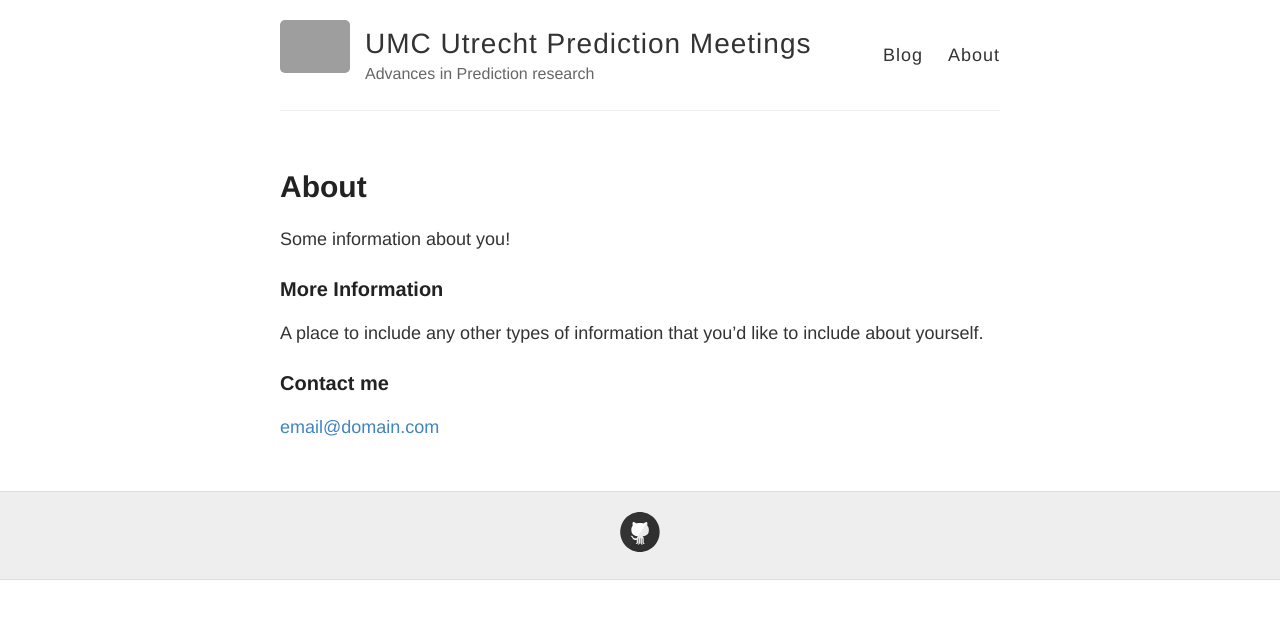
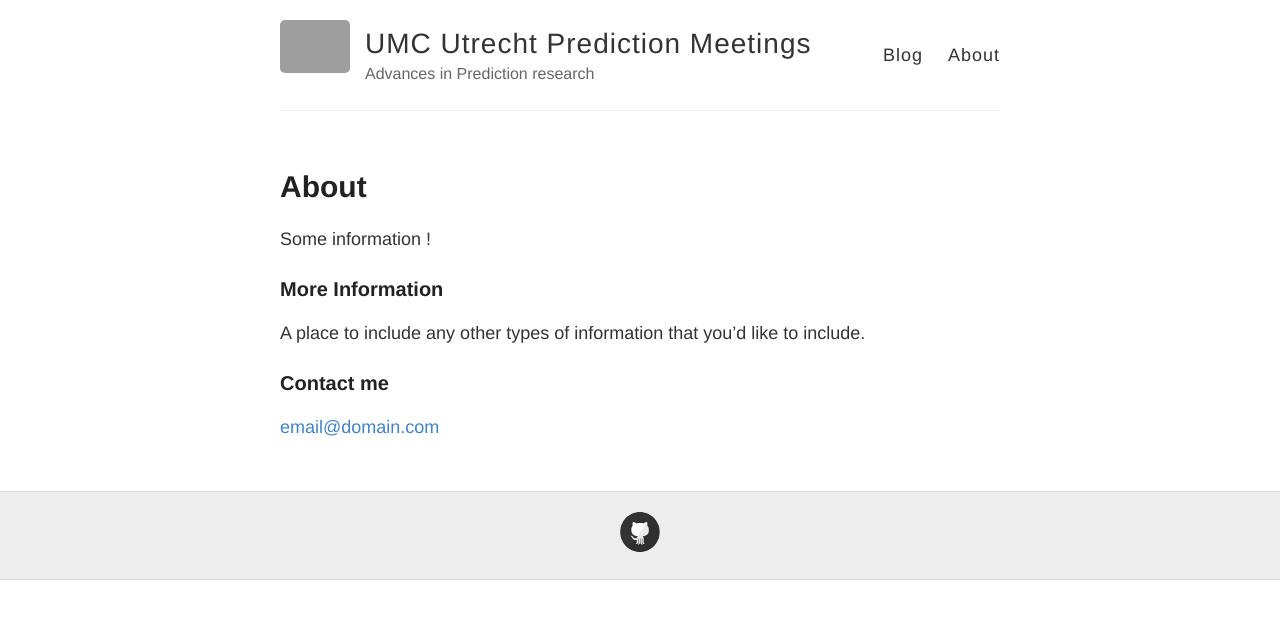
Before and after one commit to UMCPredictionMeetings/UMCPredictionMeetings.github.io, a Jekyll site: the page built from about.md, in a window 1280 px wide. Shown: the top 619 px of the page. Built offline with Jekyll 4.4.1, drawn with Linux system fonts in a browser that asks for light colours; grey boxes are pictures that could not be loaded.

Commit message:
Update about.md

```diff
--- a/about.md
+++ b/about.md
@@ -2,13 +2,14 @@
 layout: page
 title: About
 permalink: /about/
+published: true
 ---
 
-Some information about you!
+Some information !
 
 ### More Information
 
-A place to include any other types of information that you'd like to include about yourself.
+A place to include any other types of information that you'd like to include.
 
 ### Contact me
 
```
